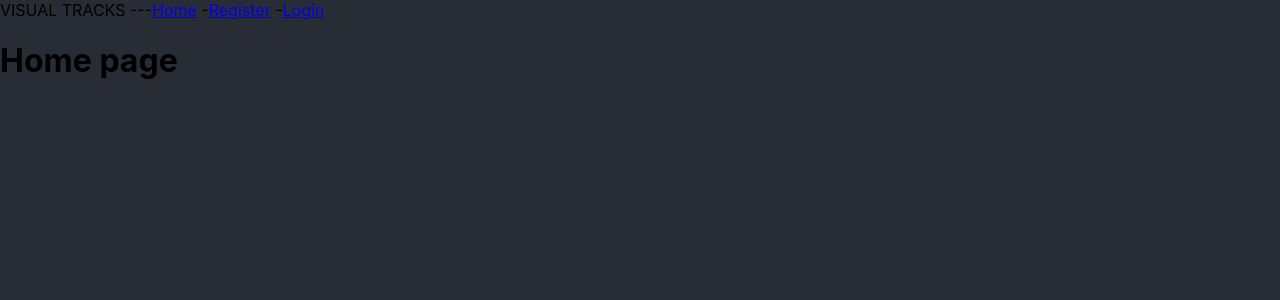
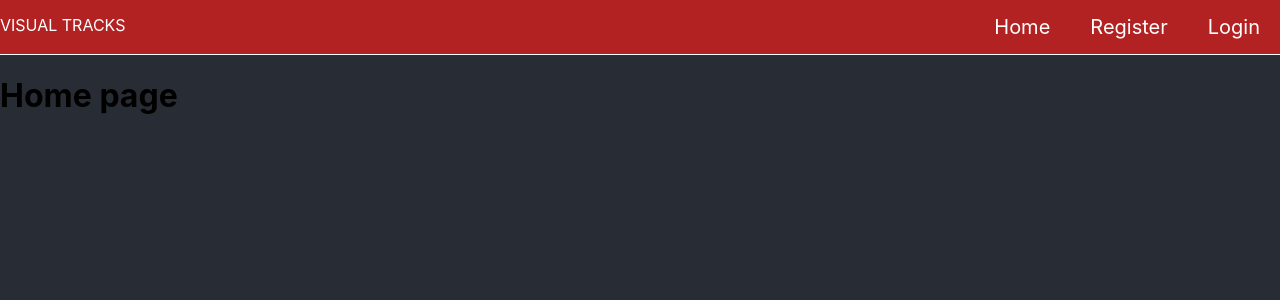
Before and after one commit to nesabg/visual-tracks, a React (Create React App) app: page / in a window 1280 px wide. Shown: the top 300 px of the page. Built offline with nearby package versions, Linux system fonts and the light colour scheme; the HTML template or start-up script is replaced by a standard one.

Commit message:
Fix navigation styles

```diff
--- a/src/components/Navigation.js
+++ b/src/components/Navigation.js
@@ -1,16 +1,54 @@
 import React from 'react'
 import { Link } from 'react-router-dom'
+import styled from 'styled-components'
+
+const Header = styled.header`
+    padding: 5px 0;
+    background-color: firebrick;
+    border-bottom: 1px solid white;
+`
+const Logo = styled.div`
+    text-align: left;
+`
+
+const NavTemplate = styled.nav`
+    width: 1280px;
+    margin: 0 auto;
+    padding: 10px 0;
+    display: grid;
+    grid-template-columns: 2fr 3fr;
+    color: white;
+    text-align: right;
+
+    a {
+        color: white;
+        font-size: 20px;
+        margin: 0 20px;
+        text-decoration: none;
+        transition: all 0.5s ease-in-out;
+    }
+
+    a:hover {
+        border-bottom: 1px solid white;
+    }
+
+    span {
+        color: white;
+    }
+`
 
 const Navigation = () => {
     return (
-        <header>
-            <nav>
-                <span>VISUAL TRACKS</span> ---
-                <Link to="/">Home</Link> -
-                <Link to="register">Register</Link> -
-                <Link to="login">Login</Link>
-            </nav>
-        </header>
+        <Header>
+            <NavTemplate>
+                <Logo>VISUAL TRACKS</Logo>
+                <div>
+                    <Link to="/">Home</Link>
+                    <Link to="register">Register</Link>
+                    <Link to="login">Login</Link>
+                </div>
+            </NavTemplate>
+        </Header>
     )
 }
 
```
